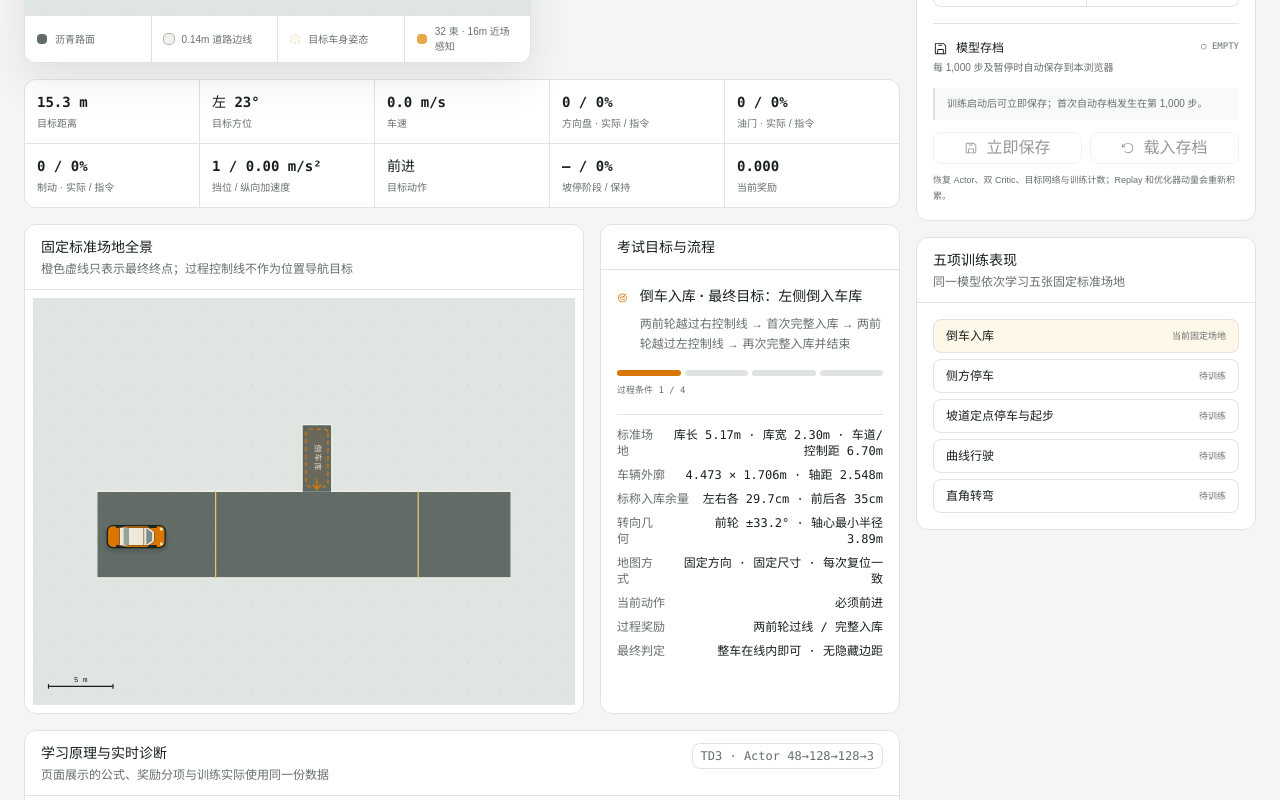
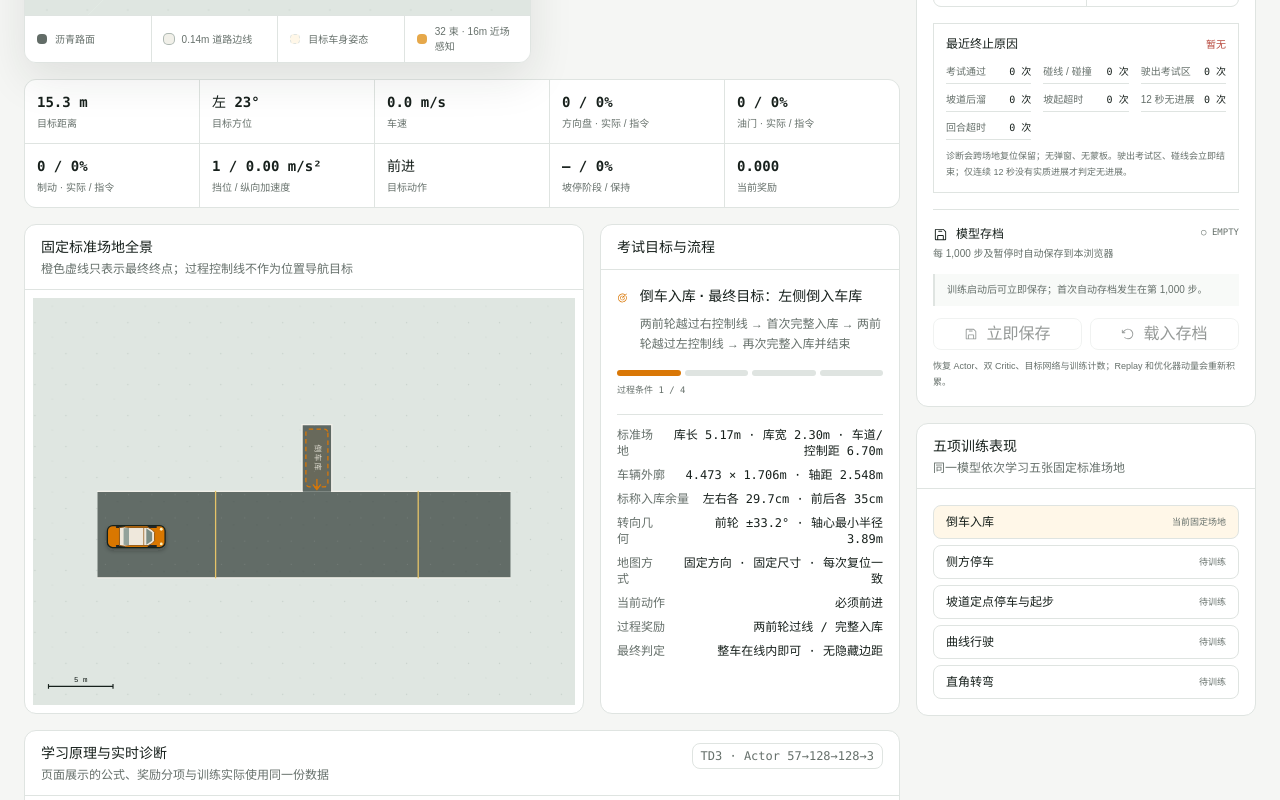
Before and after one commit to ssx86/rl-training-lab, a React (Vite) app: page /#/subject-2 in a window 1280 px wide. Shown: the part 1180-1980 px from the top of the page. Built offline with nearby package versions, Linux system fonts and the light colour scheme.

Commit message:
feat: expose Subject 2 convergence diagnostics

```diff
--- a/src/catalog/experiment-catalog.ts
+++ b/src/catalog/experiment-catalog.ts
@@ -171,7 +171,7 @@ export const EXPERIMENTS: readonly ExperimentDefinition[] = [
     requiredSignals: ["scenario", "processStage", "rewardBreakdown", "pose", "controls", "terminationReason"],
     concepts: [
       { label: "任务", value: "五项固定考试循环", explanation: "同一 TD3 模型每项尝试 100 次后轮换。" },
-      { label: "状态", value: "48 维车辆与场地观测", explanation: "观测包含近场感知、姿态、速度、坡度和过程状态。" },
+      { label: "状态", value: "57 维车辆与场地观测", explanation: "观测包含近场感知、姿态、速度、坡度、5 类科目和 4 个公开流程阶段。" },
       { label: "动作", value: "转向 · 互斥踏板 · 挡位", explanation: "自动挡 Actor 输出连续控制，油门与制动互斥。" },
       { label: "奖励", value: "目标、过程、约束分账", explanation: "每个分项都能追溯到考试事件或连续物理量。" },
     ],
--- a/src/components/subject2/subject2-lab.tsx
+++ b/src/components/subject2/subject2-lab.tsx
@@ -11,6 +11,7 @@ import { generateSubject2Scenario } from "@/subject2/subject2-scenario";
 import { SUBJECT2_STANDARD } from "@/subject2/subject2-standard";
 import { minimumServiceBrakeForStaticHold, SUBJECT2_VEHICLE } from "@/subject2/subject2-vehicle";
 import type { Subject2TrainingSpeed } from "@/workers/subject2-trainer-protocol";
+import type { Subject2CompletedTerminalReason } from "@/subject2/subject2-runtime";
 import { Subject2CourseCanvas } from "./subject2-course-canvas";
 import { Subject2CheckpointPanel } from "./subject2-checkpoint-panel";
 import { Subject2DriverView3D } from "./subject2-driver-view-3d";
@@ -40,7 +41,7 @@ export function Subject2Lab() {
       <section className="border-b bg-card">
         <div className="mx-auto flex max-w-[1680px] flex-wrap items-center justify-between gap-4 px-4 py-4 sm:px-6">
           <div><h2 className="text-base font-semibold tracking-tight">中国科目二 · 固定标准训练场</h2><p className="mt-1 text-xs text-muted-foreground">一辆训练车 · 五项共用同一模型 · 每项尝试 100 次后轮换 · 连续控制</p></div>
-          <div className="flex flex-wrap items-center gap-2"><Badge className="bg-accent text-[#9a5505]"><Target size={14} />只显示最终目标</Badge><Badge className="font-mono text-muted-foreground">自动挡 · Actor 48→128→128→3</Badge></div>
+          <div className="flex flex-wrap items-center gap-2"><Badge className="bg-accent text-[#9a5505]"><Target size={14} />只显示最终目标</Badge><Badge className="font-mono text-muted-foreground">自动挡 · Actor 57→128→128→3</Badge></div>
         </div>
       </section>
 
@@ -91,6 +92,11 @@ export function Subject2Lab() {
               <div><div className="mb-2 flex items-center justify-between"><span className="text-xs font-medium">运行速度</span><span className="font-mono text-[10px] text-muted-foreground">1× 实时 · MAX 抽样</span></div><div className="grid grid-cols-4 gap-1.5">{([1, 4, 16, "max"] as Subject2TrainingSpeed[]).map((speed) => <Button key={speed} size="sm" variant={lab.speed === speed ? "default" : "secondary"} onClick={() => lab.setSpeed(speed)}>{typeof speed === "number" ? `${speed}×` : "MAX"}</Button>)}</div><p className="mt-2 text-[10px] leading-4 text-muted-foreground">1× 按真实 100ms 物理时钟观察；加速模式仍按同一动力学计算，MAX 只抽样显示训练轨迹。</p></div>
               <Button className="w-full" onClick={running ? lab.pause : lab.start}>{running ? <Pause size={16} /> : <Play size={16} />}{running ? "暂停并保留模型" : snapshot ? "继续" : lab.mode === "training" ? "开始训练" : "开始评估"}</Button>
               <div className="grid grid-cols-2 gap-px overflow-hidden rounded-control border bg-border"><Metric label="Replay" value={snapshot?.replaySize.toLocaleString() ?? "0"} /><Metric label="网络更新" value={snapshot?.updates.toLocaleString() ?? "0"} /><Metric label="当前项目进度" value={`${snapshot?.projectAttempts ?? 0} / ${snapshot?.attemptsPerProject ?? 100}`} /><Metric label="当前项目通过" value={snapshot?.projectPasses.toLocaleString() ?? "0"} /><Metric label="完成过程条件" value={snapshot?.checkpointCompletions.toLocaleString() ?? "0"} /><Metric label="场地复位次数" value={snapshot?.sceneGeneration.toLocaleString() ?? "0"} /><Metric label="Critic loss" value={snapshot?.criticLoss?.toFixed(4) ?? "等待"} /><Metric label="评估通过 / 尝试" value={`${snapshot?.passes ?? 0} / ${snapshot?.evaluationAttempts ?? 0}`} /></div>
+              <section className="border p-3" aria-label="终止诊断">
+                <div className="flex items-center justify-between gap-3"><span className="text-xs font-semibold">最近终止原因</span><span className="font-mono text-[10px] text-danger">{terminalReasonLabel(snapshot?.lastTerminalReason ?? null)}</span></div>
+                <div className="mt-3 grid grid-cols-2 gap-x-3 gap-y-2 text-[10px] sm:grid-cols-3">{TERMINATION_REASONS.map((reason) => <div key={reason} className="flex justify-between gap-2 border-b pb-1"><span className="text-muted-foreground">{terminalReasonLabel(reason)}</span><span className="font-mono">{snapshot?.terminationCounts[reason] ?? 0} 次</span></div>)}</div>
+                <p className="mt-2 text-[9px] leading-4 text-muted-foreground">诊断会跨场地复位保留；无弹窗、无蒙板。驶出考试区、碰线会立即结束；仅连续 12 秒没有实质进展才判定无进展。</p>
+              </section>
               <Subject2CheckpointPanel info={lab.checkpointInfo} promptOpen={lab.restorePromptOpen} canSave={Boolean(snapshot)} error={lab.checkpointError} onSave={lab.saveCheckpoint} onRestore={lab.restoreCheckpoint} onDismissPrompt={lab.dismissRestorePrompt} />
             </CardContent></Card>
 
@@ -122,3 +128,15 @@ function gearLabel(gear: -1 | 0 | 1): string { return gear < 0 ? "R" : gear > 0
 function rampPhaseLabel(phase: "approach" | "braking" | "holding" | "launch" | null): string {
   return phase === "approach" ? "接近" : phase === "braking" ? "制动" : phase === "holding" ? "保持" : phase === "launch" ? "起步" : "—";
 }
+
+const TERMINATION_REASONS: readonly Subject2CompletedTerminalReason[] = ["passed", "collision", "out-of-bounds", "rollback", "start-timeout", "stalled", "timeout"];
+function terminalReasonLabel(reason: Subject2CompletedTerminalReason | null): string {
+  if (reason === "passed") return "考试通过";
+  if (reason === "collision") return "碰线 / 碰撞";
+  if (reason === "out-of-bounds") return "驶出考试区";
+  if (reason === "rollback") return "坡道后溜";
+  if (reason === "start-timeout") return "坡起超时";
+  if (reason === "stalled") return "12 秒无进展";
+  if (reason === "timeout") return "回合超时";
+  return "暂无";
+}
--- a/src/components/subject2/subject2-learning-panel.tsx
+++ b/src/components/subject2/subject2-learning-panel.tsx
@@ -14,13 +14,13 @@ interface Props {
   readonly backend: string;
 }
 
-const DEFAULT_MODEL = describeTd3Config({ observationSize: 48, actionSize: 3, hiddenUnits: 128 });
+const DEFAULT_MODEL = describeTd3Config({ observationSize: 57, actionSize: 3, hiddenUnits: 128 });
 const rewardRows = [
   ["姿态进步", "poseProgress"], ["过程条件", "checkpoint"], ["全程通过", "passBonus"],
   ["每步时间", "timeCost"], ["停滞", "inactivity"], ["方向错误", "wrongDirection"],
   ["超速", "unsafeSpeed"], ["控制突变", "controlSmoothness"], ["安全间距", "clearance"],
   ["稳定制动保持", "stableHold"], ["碰线", "collision"], ["驶出考试区", "outOfBounds"],
-  ["坡起后溜 >30cm", "rollback"], ["停车后 30 秒未起步", "startTimeout"], ["非规定停车 ≥2s", "stalled"], ["回合超时", "timeout"],
+  ["坡起后溜 >30cm", "rollback"], ["停车后 30 秒未起步", "startTimeout"], ["12 秒无进展", "stalled"], ["回合超时", "timeout"],
 ] as const;
 
 export function Subject2LearningPanel({ snapshot, history, backend }: Props) {
@@ -44,15 +44,17 @@ export function Subject2LearningPanel({ snapshot, history, backend }: Props) {
           </TabsList>
 
           <TabsContent value="curve">
-            <div className="h-[250px] border bg-[#fafbf9] p-2" aria-label="最近 180 个抽样训练步的奖励曲线">
+            <div className="h-[250px] border bg-[#fafbf9] p-2" aria-label="过程完成率曲线">
               {history.length ? <ResponsiveContainer width="100%" height="100%"><LineChart data={history} margin={{ top: 8, right: 12, bottom: 0, left: -16 }}>
-                <CartesianGrid stroke="#dfe4e1" strokeDasharray="3 3" vertical={false} /><XAxis dataKey="step" tick={{ fontSize: 9 }} minTickGap={30} /><YAxis tick={{ fontSize: 9 }} width={42} />
-                <Tooltip contentStyle={{ fontSize: 11, borderRadius: 6 }} labelFormatter={(step) => `step ${step}`} /><ReferenceLine y={0} stroke="#8b9690" />
-                <Line type="monotone" dataKey="total" name="总奖励" stroke="#a9630c" dot={false} strokeWidth={2} isAnimationActive={false} />
-                <Line type="monotone" dataKey="progress" name="姿态进步" stroke="#2f7d55" dot={false} strokeWidth={1.5} isAnimationActive={false} />
-                <Line type="monotone" dataKey="penalties" name="惩罚合计" stroke="#b84a3a" dot={false} strokeWidth={1.5} isAnimationActive={false} />
+                <CartesianGrid stroke="#dfe4e1" strokeDasharray="3 3" vertical={false} /><XAxis dataKey="step" tick={{ fontSize: 9 }} minTickGap={30} /><YAxis yAxisId="reward" tick={{ fontSize: 9 }} width={42} /><YAxis yAxisId="completion" orientation="right" domain={[0, 100]} tick={{ fontSize: 9 }} width={32} />
+                <Tooltip contentStyle={{ fontSize: 11, borderRadius: 6 }} labelFormatter={(step) => `step ${step}`} /><ReferenceLine yAxisId="reward" y={0} stroke="#8b9690" />
+                <Line yAxisId="reward" type="monotone" dataKey="total" name="总奖励" stroke="#a9630c" dot={false} strokeWidth={2} isAnimationActive={false} />
+                <Line yAxisId="reward" type="monotone" dataKey="progress" name="姿态进步" stroke="#2f7d55" dot={false} strokeWidth={1.5} isAnimationActive={false} />
+                <Line yAxisId="reward" type="monotone" dataKey="penalties" name="惩罚合计" stroke="#b84a3a" dot={false} strokeWidth={1.5} isAnimationActive={false} />
+                <Line yAxisId="completion" type="stepAfter" dataKey="completionRate" name="过程完成率 %" stroke="#2d65a8" dot={false} strokeWidth={2} isAnimationActive={false} />
               </LineChart></ResponsiveContainer> : <div className="grid h-full place-items-center text-center text-xs text-muted-foreground">开始训练后显示最近 180 个抽样步<br />橙：总奖励 · 绿：进步 · 红：惩罚</div>}
             </div>
+            <p className="mt-2 text-[10px] text-muted-foreground">蓝线：过程完成率（右轴 0–100%），按每次尝试完成的公开考试条件比例累计；它比只看总奖励更能判断是否真的学会。</p>
             <div className="mt-3 grid gap-px overflow-hidden rounded-control border bg-border sm:grid-cols-3 lg:grid-cols-6"><Stat label="当前步奖励" value={(snapshot?.reward ?? 0).toFixed(3)} /><Stat label="本回合累计" value={(snapshot?.episodeReward ?? 0).toFixed(1)} /><Stat label="曲线样本" value={`${history.length} / 180`} /><Stat label="近 60 步油门" value={`${controls.throttlePercent}%`} /><Stat label="近 60 步制动" value={`${controls.brakePercent}%`} /><Stat label="近 60 步静止" value={`${controls.stationaryPercent}%`} /></div>
           </TabsContent>
 
@@ -60,10 +62,10 @@ export function Subject2LearningPanel({ snapshot, history, backend }: Props) {
             <div className="grid gap-5 lg:grid-cols-[minmax(0,1fr)_280px]">
               <div className="space-y-4 text-xs leading-5">
                 <Formula>rₜ = r姿态进步 + r稳定保持 + r过程条件 + r通过 − c时间 − c停滞 − c方向 − c速度 − c控制 − c贴边 − c终止</Formula>
-                <div><h3 className="font-semibold">1. 最终目标固定，过程条件提供密集反馈</h3><Formula>Φ(s) = exp(−(d当前条件 + 4|Δθ当前条件| + 0.8 max(0, |v|−v限)) / 12)</Formula><Formula>r姿态进步 = clip(8[Φ(sₜ₊₁) − Φ(sₜ)], −3, 3)</Formula><p className="mt-2 text-muted-foreground">界面仍只把最终完成位置画成目标；奖励会依据当前公开考试条件（越线、入库、停车区）判断是否正在接近，不增加隐藏导航点。</p></div>
+                <div><h3 className="font-semibold">1. 最终目标固定，过程条件提供密集反馈</h3><Formula>Φ(s) = exp(−(d当前条件 + 4|Δθ当前条件| + 0.8 max(0, |v|−v限)) / 12)</Formula><Formula>r姿态进步 = clip(12[Φ(sₜ₊₁) − Φ(sₜ)], −4, 4)</Formula><p className="mt-2 text-muted-foreground">界面仍只把最终完成位置画成目标；模型明确接收当前科目和公开流程阶段，奖励依据当前公开考试条件（越线、入库、停车区）判断是否正在接近，不增加隐藏导航点。</p></div>
                 <div><h3 className="font-semibold">2. 坡停必须形成连续证据</h3><p className="mt-1 text-muted-foreground">前保险杠进入停车线与桩杆线之间、速度不超过 0.03m/s 且制动力足以抵消坡道重力时，每个 100ms 步累计保持进度。连续 1 秒才发放停车过程奖励；松刹车、溜动或离开区域会立即清零。停稳后 30 秒内必须起步，后溜超过 30cm 或超时均为 −100。</p></div>
-                <div><h3 className="font-semibold">3. 其他过程奖励来自考试事件</h3><p className="mt-1 text-muted-foreground">倒车入库只在两个前轮触地点均越过控制线或整车合法入库时获得过程分；第二次完整入库额外 +80 并结束。控制线可穿越且不会被雷达当成障碍。碰线或驶出考试区均为 −100，回合总时长超限为 −50。</p></div>
-                <div><h3 className="font-semibold">4. 连续驾驶质量单独计分</h3><p className="mt-1 text-muted-foreground">逆着要求行驶、超过随目标距离收紧的安全速度、距离边线不足 1.35m、方向盘或踏板突变，都会产生连续惩罚。非规定停车每步 −0.30，连续 2 秒直接 −120 并结束；坡道合法停车区和完成停车后的 30 秒起步窗口不受此规则影响。</p></div>
+                <div><h3 className="font-semibold">3. 其他过程奖励来自考试事件</h3><p className="mt-1 text-muted-foreground">倒车入库只在两个前轮触地点均越过控制线或整车合法入库时获得过程分；最终完整入库额外 +100 并结束。控制线可穿越且不会被雷达当成障碍。碰线或驶出考试区均为 −100，回合总时长超限为 −30。</p></div>
+                <div><h3 className="font-semibold">4. 连续驾驶质量单独计分</h3><p className="mt-1 text-muted-foreground">逆着要求行驶、超过随目标距离收紧的安全速度、距离边线不足 0.60m、方向盘或踏板突变，都会产生连续惩罚。低速本身每步仅 −0.05；只有连续 12 秒没有让当前条件误差改善至少 0.05，才以 −35 结束。坡道合法停车区和完成停车后的起步窗口不受这条无进展规则影响。</p></div>
               </div>
               <div><div className="mb-2 text-[10px] font-semibold uppercase tracking-[.14em] text-muted-foreground">当前步逐项对账</div><dl className="space-y-1.5">{rewardRows.map(([label, key]) => <RewardRow key={key} label={label} value={snapshot?.rewardBreakdown[key] ?? 0} />)}<div className="mt-2 flex justify-between border-t pt-2 text-xs font-semibold"><dt>总奖励</dt><dd className="font-mono">{(snapshot?.rewardBreakdown.total ?? 0).toFixed(3)}</dd></div></dl></div>
             </div>
@@ -73,7 +75,7 @@ export function Subject2LearningPanel({ snapshot, history, backend }: Props) {
             <div className="grid gap-5 lg:grid-cols-[minmax(0,1fr)_320px]">
               <div className="space-y-4 text-xs leading-5"><div><h3 className="font-semibold">现在用的不是表格 Q-learning，而是 TD3</h3><p className="mt-1 text-muted-foreground">TD3（Twin Delayed Deep Deterministic Policy Gradient）适合连续控制。自动挡 Actor 看见 {model.observationSize} 个观测值，输出方向、纵向踏板轴和 D/N/R 挡位 {model.actionSize} 个连续量；踏板轴正值映射油门、负值映射制动，所以两者不会同时踩下。</p></div>
                 <Formula>Actor：{model.observationSize} → {model.hiddenUnits} ReLU → {model.hiddenUnits} ReLU → {model.actionSize} tanh</Formula><Formula>双 Critic：({model.observationSize} + {model.actionSize}) → {model.hiddenUnits} ReLU → {model.hiddenUnits} ReLU → 1 × 2</Formula>
-                <div className="grid gap-3 sm:grid-cols-2"><Theory title="停车观测">停车线距离 · 坡度 · 制动量 · 纵向加速度 · 保持进度</Theory><Theory title="自动挡动作">转向 · 互斥油门/制动轴 · D/N/R 挡位</Theory></div>
+                <div className="grid gap-3 sm:grid-cols-2"><Theory title="57 维观测">32 束雷达 · 相对目标与车辆状态 · 5 类科目 one-hot · 4 阶段 one-hot</Theory><Theory title="自动挡动作">转向 · 互斥油门/制动轴 · D/N/R 挡位</Theory></div>
                 <div className="grid gap-3 sm:grid-cols-2"><Theory title="如何选择动作">aₜ = πθ(sₜ) + 探索噪声 ε</Theory><Theory title="Critic 学习目标">y = r + γ(1−done) min(Q′₁, Q′₂)</Theory><Theory title="Critic 损失">L = Huber(Q − y)</Theory><Theory title="Actor 目标">最大化 E[Q₁(s, πθ(s))]</Theory></div>
                 <p className="border-l-2 border-primary pl-3 text-muted-foreground">双 Critic 取较小值，抑制价值高估；Actor 每 2 次 Critic 更新才更新一次；目标网络用 τ={model.tau} 缓慢追随，提升训练稳定性。</p>
               </div>
--- a/src/hooks/use-subject2-lab.ts
+++ b/src/hooks/use-subject2-lab.ts
@@ -14,6 +14,7 @@ export interface Subject2HistoryPoint {
   readonly throttle: number;
   readonly brake: number;
   readonly stopped: boolean;
+  readonly completionRate: number;
 }
 
 export interface Subject2CheckpointInfo {
@@ -70,10 +71,14 @@ export function useSubject2Lab() {
           const penalties = reward.timeCost + reward.inactivity + reward.wrongDirection + reward.unsafeSpeed
             + reward.controlSmoothness + reward.clearance + reward.collision + reward.outOfBounds
             + reward.rollback + reward.startTimeout + reward.stalled + reward.timeout;
+          const completedAttempts = Object.values(next.projectStats).reduce((sum, stats) => sum + stats.attempts, 0);
+          const completionRate = completedAttempts === 0 ? 0 : Object.values(next.projectStats)
+            .reduce((sum, stats) => sum + stats.processCompletionRate * stats.attempts, 0) / completedAttempts * 100;
           historyRef.current = [...historyRef.current, {
             step: next.step, total: next.reward, progress: reward.poseProgress + reward.stableHold,
             task: reward.checkpoint + reward.passBonus, penalties,
             throttle: next.vehicle.throttle, brake: next.vehicle.brake, stopped: Math.abs(next.vehicle.speed) < .08,
+            completionRate,
           }].slice(-180);
           lastHistoryStepRef.current = next.step;
         }
```
Also changed, not shown: tasks/todo.md (+1 -1 lines), 2 other files (tests, documents, lock files or other folders).
